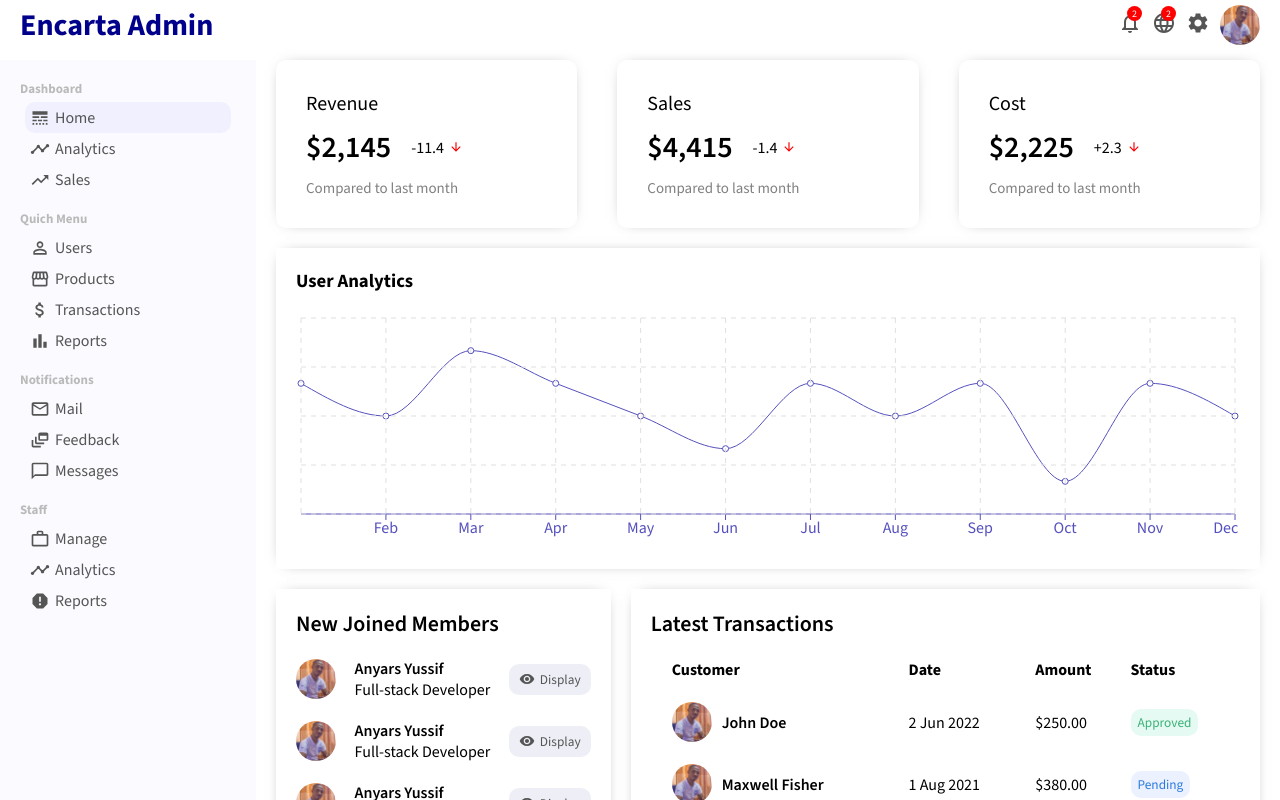
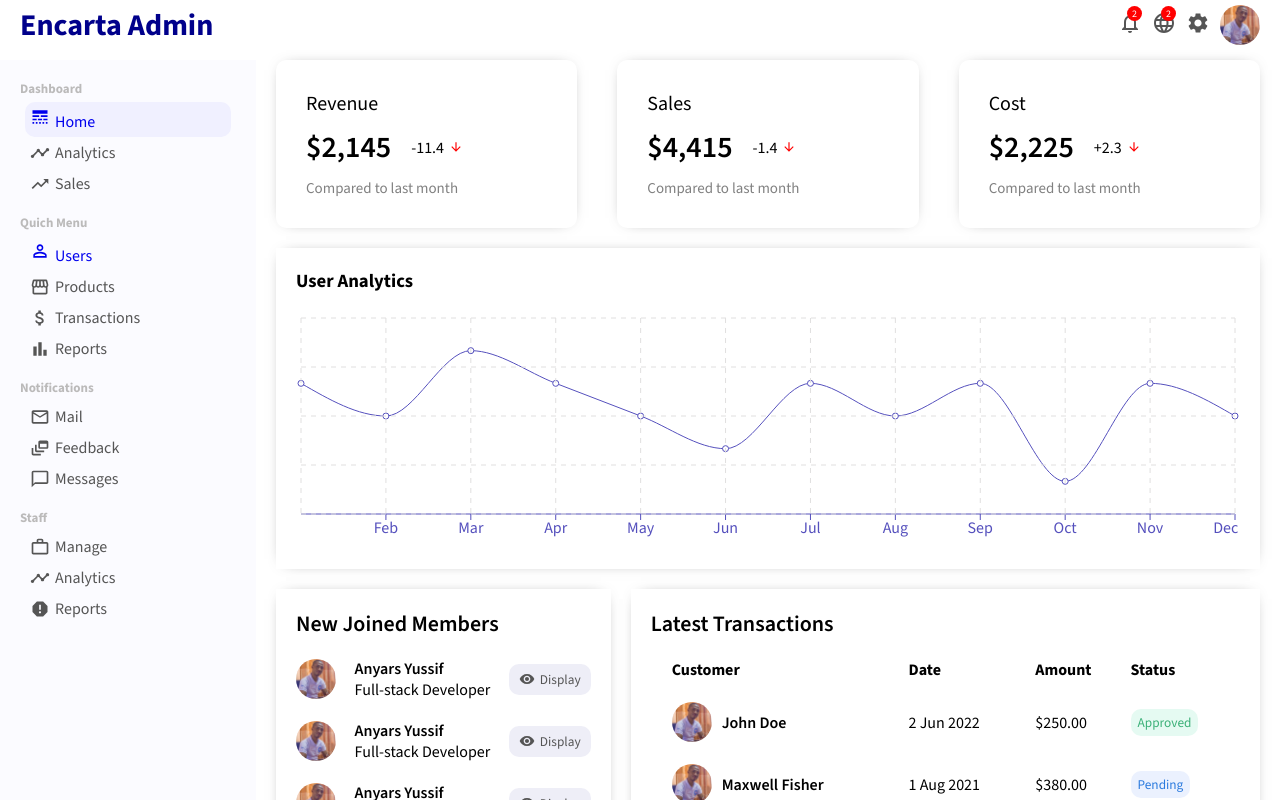
Before and after one commit to anyars-encarta/admin-panel, a React (Create React App) app: page / in a window 1280 px wide. Shown: the top 800 px of the page. Built offline with nearby package versions, Linux system fonts and the light colour scheme.

Commit message:
Add react-router and navigate to pages on click

```diff
--- a/src/App.js
+++ b/src/App.js
@@ -2,17 +2,23 @@ import Sidebar from "./components/sidebar/Sidebar";
 import Topbar from "./components/topbar/Topbar";
 import './app.css';
 import Home from "./pages/home/Home";
+import { BrowserRouter as Router, Routes, Route } from "react-router-dom";
+import UserList from "./pages/userList/UserList";
 
 const App = () => {
   return (
-    <div>
+    <Router>
       <Topbar />
 
       <div className='container'>
         <Sidebar />
-        <Home />
+
+        <Routes>
+          <Route path='/' element={<Home />} />
+          <Route path='/users' element={<UserList />} />
+        </Routes>
       </div>
-    </div>
+    </Router>
   );
 }
 
--- a/src/components/sidebar/Sidebar.jsx
+++ b/src/components/sidebar/Sidebar.jsx
@@ -13,7 +13,8 @@ import {
     ChatBubbleOutline,
     WorkOutline,
     Report,
- } from '@mui/icons-material';
+} from '@mui/icons-material';
+import { NavLink } from 'react-router-dom';
 
 const Sidebar = () => {
     return (
@@ -23,8 +24,10 @@ const Sidebar = () => {
                     <h3 className="sidebarTitle">Dashboard</h3>
                     <ul className="sidebarList">
                         <li className="sidebarListItem active">
-                            <LineStyle className='sidebarIcon' />
-                            Home
+                            <NavLink to="/" className='link'>
+                                <LineStyle className='sidebarIcon' />
+                                Home
+                            </NavLink>
                         </li>
                         <li className="sidebarListItem">
                             <Timeline className='sidebarIcon' />
@@ -41,8 +44,10 @@ const Sidebar = () => {
                     <h3 className="sidebarTitle">Quich Menu</h3>
                     <ul className="sidebarList">
                         <li className="sidebarListItem">
-                            <PermIdentity className='sidebarIcon' />
-                            Users
+                            <NavLink to="/users" className='link'>
+                                <PermIdentity className='sidebarIcon' />
+                                Users
+                            </NavLink>
                         </li>
                         <li className="sidebarListItem">
                             <Storefront className='sidebarIcon' />
--- a/src/components/sidebar/sidebar.css
+++ b/src/components/sidebar/sidebar.css
@@ -32,6 +32,10 @@
                         background-color: rgb(240, 240, 255);
                     }
 
+                    .link {
+                        text-decoration: none;
+                    }
+
                     .sidebarIcon {
                         margin-right: 5px;
                         font-size: 20px !important;
```
